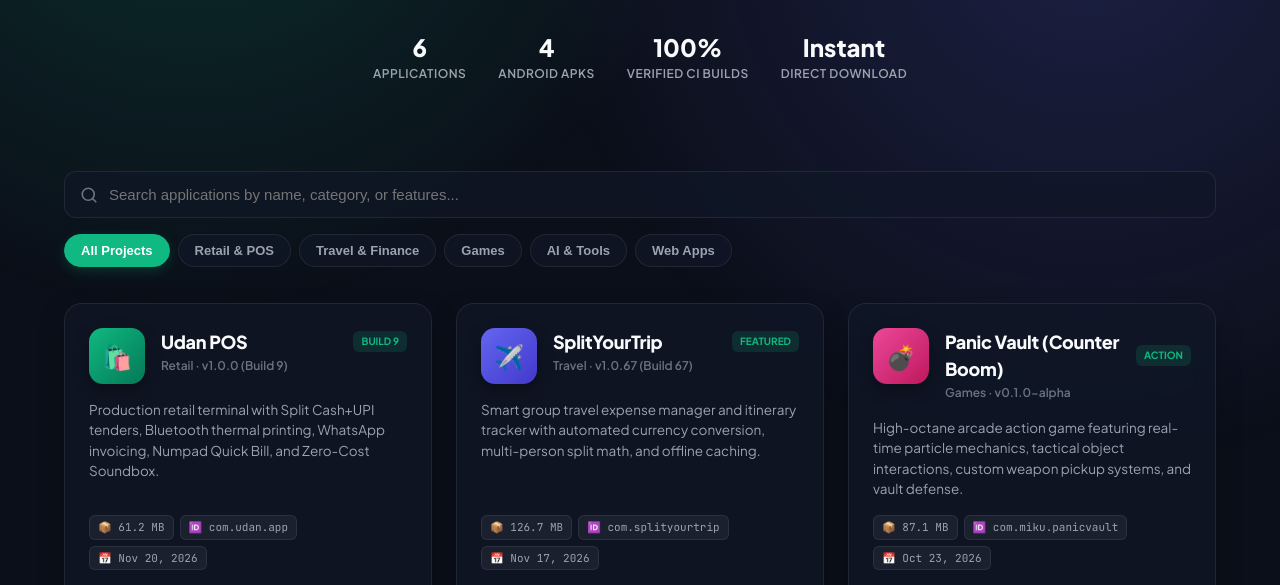
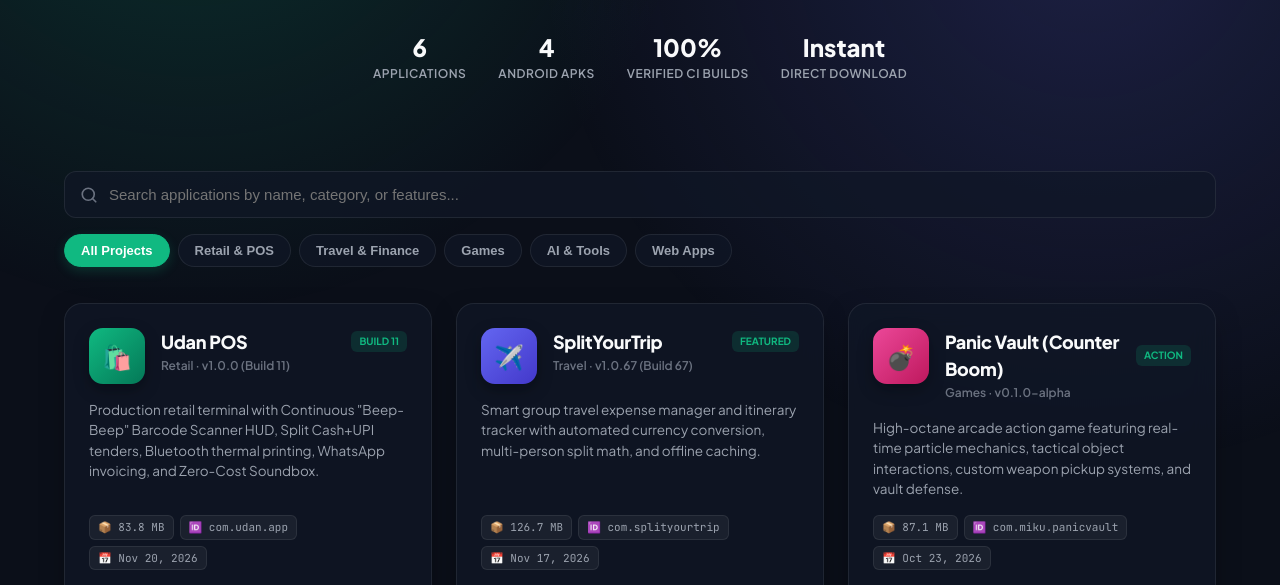
Before and after one commit to miku1113/projects, a plain HTML site: page index.html in a window 1280 px wide. Shown: the part 320-905 px from the top of the page. Drawn offline with Linux system fonts and the light colour scheme.

Commit message:
chore: update Udan POS download link to v1.0.0 (Build 11) with Continuous Barcode Scanner

```diff
--- a/index.html
+++ b/index.html
@@ -678,17 +678,17 @@
         id: 'udan',
         title: 'Udan POS',
         category: 'Retail',
-        badge: 'BUILD 9',
+        badge: 'BUILD 11',
         iconGrad: 'linear-gradient(135deg, #10B981, #047857)',
         iconText: '🛍️',
-        desc: 'Production retail terminal with Split Cash+UPI tenders, Bluetooth thermal printing, WhatsApp invoicing, Numpad Quick Bill, and Zero-Cost Soundbox.',
-        version: 'v1.0.0 (Build 9)',
+        desc: 'Production retail terminal with Continuous "Beep-Beep" Barcode Scanner HUD, Split Cash+UPI tenders, Bluetooth thermal printing, WhatsApp invoicing, and Zero-Cost Soundbox.',
+        version: 'v1.0.0 (Build 11)',
         packageId: 'com.udan.app',
-        size: '61.2 MB',
+        size: '83.8 MB',
         date: 'Nov 20, 2026',
-        downloadUrl: 'https://github.com/miku1113/udan/releases/download/v1.0.0-build-9/udan-pos.apk',
+        downloadUrl: 'https://github.com/miku1113/udan/releases/download/v1.0.0-build-11/udan-pos.apk',
         repoUrl: 'https://github.com/miku1113/udan',
-        tags: ['React Native', 'Supabase', 'Split Payments', 'Thermal Print', 'WhatsApp', 'Numpad POS']
+        tags: ['React Native', 'ML Kit Scanner', 'Split Payments', 'Thermal Print', 'WhatsApp', 'Numpad POS']
       },
       {
         id: 'splityourtrip',
```
